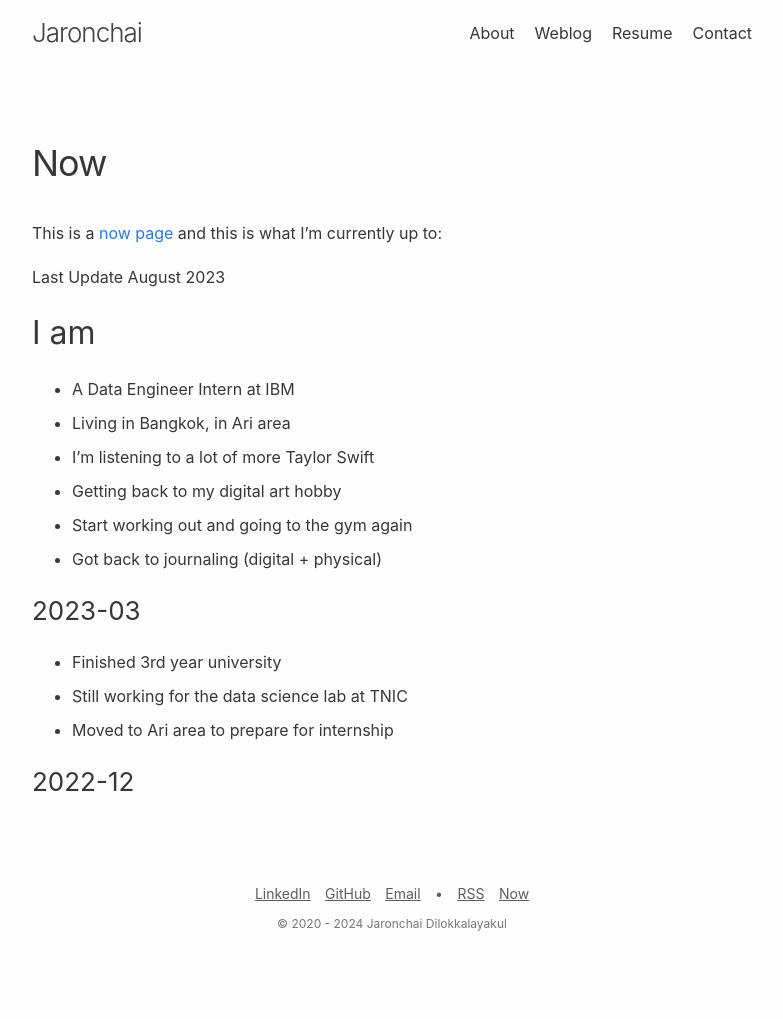
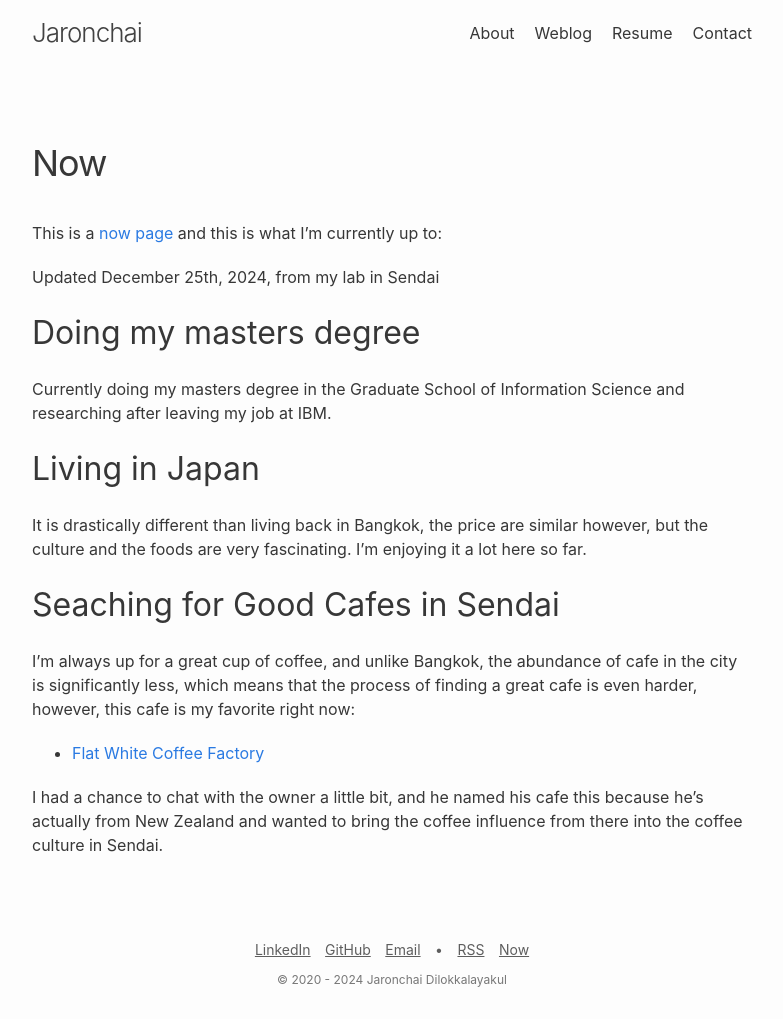
Before and after one commit to jarondlk/jaronchai-blog, a Jekyll site: the page built from pages/now.markdown, in a window 1280 px wide. Shown: the whole page, without its empty margins (248-1031 px from the left). Built offline with Jekyll 4.4.1, drawn with Linux system fonts in a browser that asks for light colours; before the commit the page ends 963 px from its top, so only the background shows below that.

Commit message:
Update now page

```diff
--- a/pages/now.markdown
+++ b/pages/now.markdown
@@ -6,21 +6,20 @@ permalink: /now/
 
 This is a [now page](https://nownownow.com/about#how) and this is what I'm currently up to:
 
-Last Update August 2023
+Updated December 25th, 2024, from my lab in Sendai
 
-## I am
+## Doing my masters degree
 
-* A Data Engineer Intern at IBM
-* Living in Bangkok, in Ari area
-* I’m listening to a lot of more Taylor Swift
-* Getting back to my digital art hobby
-* Start working out and going to the gym again
-* Got back to journaling (digital + physical)
+Currently doing my masters degree in the Graduate School of Information Science and researching after leaving my job at IBM.
 
-### 2023-03
+## Living in Japan
 
-* Finished 3rd year university
-* Still working for the data science lab at TNIC
-* Moved to Ari area to prepare for internship
+It is drastically different than living back in Bangkok, the price are similar however, but the culture and the foods are very fascinating. I'm enjoying it a lot here so far.
 
-### 2022-12
+## Seaching for Good Cafes in Sendai
+
+I'm always up for a great cup of coffee, and unlike Bangkok, the abundance of cafe in the city is significantly less, which means that the process of finding a great cafe is even harder, however, this cafe is my favorite right now:
+
+- [Flat White Coffee Factory](https://maps.app.goo.gl/WEqdX36mpnLvt3yw6)
+
+I had a chance to chat with the owner a little bit, and he named his cafe this because he's actually from New Zealand and wanted to bring the coffee influence from there into the coffee culture in Sendai.
```
Also changed, not shown: pages/about.markdown (+9 -5 lines), 1 other file.
